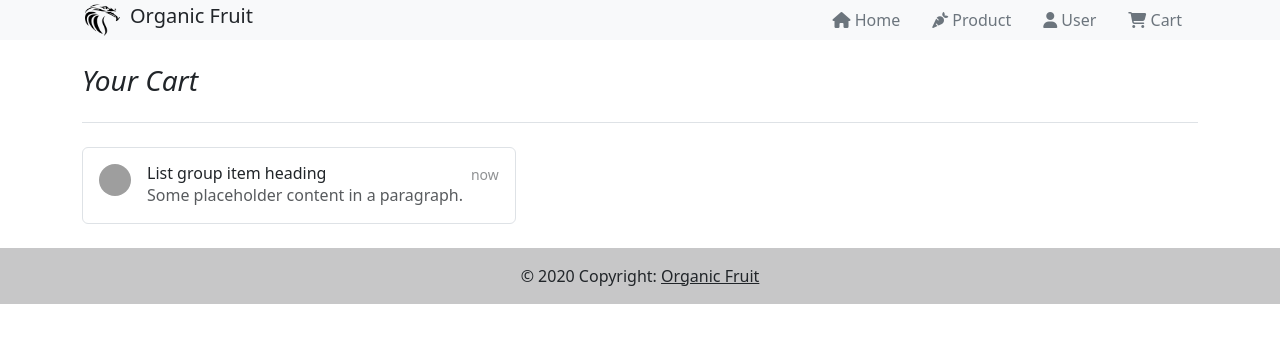
After one commit to sagarsi02/organic-fruit-app, a Django app: page /basket/ in a window 1280 px wide. The commit adds this page. Shown: the top 343 px of the page. Run offline with Django 4.2, Linux system fonts and the light colour scheme; grey boxes are pictures that could not be loaded.

Commit message:
create a api for basket list for user based

```diff
--- a/app/models.py
+++ b/app/models.py
@@ -21,6 +21,6 @@ class product(models.Model):
     )
 
 class cart(models.Model):
-    product_id = models.ForeignKey(product, null=True, on_delete=models.CASCADE)
+    product_id = models.CharField(max_length=100, null=False, blank=False)
     user_id = models.CharField(max_length=50)
     product_quentity = models.IntegerField(default=1)
--- a/app/urls.py
+++ b/app/urls.py
@@ -8,7 +8,9 @@ urlpatterns = [
    path('createUser/', views.createUser, name='createUser'),
    path('userLogin/', views.userLogin, name='userLogin'),
    path('userLogout/', views.userLogout, name='userLogout'),
-   path('cart/<int:user_id>/<str:product_id>/', views.add_to_cart, name='add_to_cart')
+   path('cart/<int:user_id>/<str:product_id>/', views.add_to_cart, name='add_to_cart'),
+   path('basket_list/', views.basket_list, name='basket_list'),
+   path('basket/', views.basket, name='basket')
 ]
 
 if settings.DEBUG:
--- a/app/views.py
+++ b/app/views.py
@@ -4,6 +4,10 @@ from django.contrib.auth.models import User
 from django.contrib.auth import authenticate, login, logout
 from django.contrib import messages
 from .models import product, cart
+from django.db.models import F
+from django.http import JsonResponse
+from .connection import my_custom_sql
+from django.contrib.auth.decorators import login_required
 
 def home(request):
     prod_list = product.objects.all()
@@ -30,7 +34,7 @@ def createUser(request):
                         return redirect('/')
                     else:
                         usr = User.objects.create_user(first_name=first_last_name[0], last_name=first_last_name[1] , username=username, email=email, password=password)
-                        usr.save();
+                        usr.save()
                         messages.success(request, 'Successfully Account created.')
                         return redirect('/')
             else:
@@ -74,13 +78,54 @@ def userLogout(request):
     return redirect('/')
 
 def add_to_cart(request, user_id, product_id):
-    # get_user = User.objects.filter(id=user_id)
-    get_product = product.objects.filter(product_id=product_id).values('product_id')
+    final_product_id = product_id.replace('-', '')
+    get_product = product.objects.filter(product_id=final_product_id).values('product_id')
     if get_product:
-        carts = cart(product_id=product_id, user_id=user_id)
-        carts.save()
-        messages.success(request, 'Successfully Added in your cart.')
-        return redirect('/')
+        already_exist = cart.objects.filter(product_id=final_product_id).filter(user_id=user_id)
+        if already_exist:
+            cart.objects.filter(product_id=final_product_id).filter(user_id=user_id).update(product_quentity=F('product_quentity') + 1)
+            messages.success(request, 'Successfully Added in your cart.')
+            return redirect('/')
+        else:
+            carts = cart(product_id=final_product_id, user_id=user_id)
+            carts.save()
+            messages.success(request, 'Successfully Added in your cart.')
+            return redirect('/')
     else:
         messages.warning(request, 'Sorry Product is out of Stock.')
         return redirect('/')
+
+@login_required
+def basket_list(request):
+    get_user_id = request.user.id
+    cart_list = cart.objects.filter(user_id=get_user_id)
+    product_id = []
+    for i in cart_list.values():
+        product_id.append(i['product_id'])
+    product_details = product.objects.filter(product_id__in=product_id)
+    query = """
+    SELECT
+        app_cart.product_quentity,
+        app_cart.user_id,
+        app_product.product_id,
+        app_product.title,
+        app_product.desc,
+        app_product.image,
+        app_product.price,
+        app_product.kg_or_ltr
+    FROM
+        app_cart
+    INNER JOIN
+        app_product
+    ON
+        app_product.product_id = app_cart.product_id
+    where
+        app_cart.user_id = {0};
+    """.format(get_user_id)
+    datas = my_custom_sql(query)
+    if not datas:
+        return JsonResponse({"message": "Item Not Found"}, safe=False, status=404)
+    return JsonResponse(datas, safe=False)
+
+def basket(request):
+    return render(request, 'cart.html')
--- a/templates/base.html
+++ b/templates/base.html
@@ -50,7 +50,7 @@
                     </li>
                     {% endif %}
                     <li>
-                        <a href="#" class="nav-link text-secondary position-relative">
+                        <a href="basket/" class="nav-link text-secondary position-relative">
                             <i class="fa-solid fa-cart-shopping" width="24" height="24"></i> Cart {% if user.is_authenticated %}
                             <h6 class="cart_itrm position-absolute top-0 end-50 text-primary">0</h6>
                             {% endif %}
--- /dev/null
+++ b/templates/cart.html
@@ -0,0 +1,22 @@
+{% extends 'base.html' %} {% load static %} {% block content %}
+<div class="container">
+    <h3 class="pb-4 my-4 fst-italic border-bottom">
+        Your Cart
+    </h3>
+    <div class="d-flex flex-column flex-md-row pb-4 gap-4">
+        <div class="list-group">
+          <a class="list-group-item list-group-item-action d-flex gap-3 py-3" aria-current="true">
+            <img src="https://github.com/twbs.png" alt="twbs" width="32" height="32" class="rounded-circle flex-shrink-0">
+            <div class="d-flex gap-2 w-100 justify-content-between">
+              <div>
+                <h6 class="mb-0">List group item heading</h6>
+                <p class="mb-0 opacity-75">Some placeholder content in a paragraph.</p>
+              </div>
+              <small class="opacity-50 text-nowrap">now</small>
+            </div>
+          </a>
+        </div>
+
+      </div>
+</div>
+{% endblock %}
```
Also changed, not shown: app/admin.py (+9 -3 lines), app/connection.py (added, +27 -0 lines), media/prod_img/download.jpeg (added), media/prod_img/download_1.jpeg (added), media/prod_img/download_2.jpeg (added), static/css/cart.css (added).
